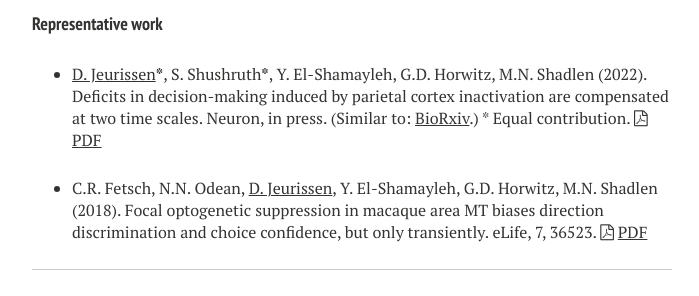
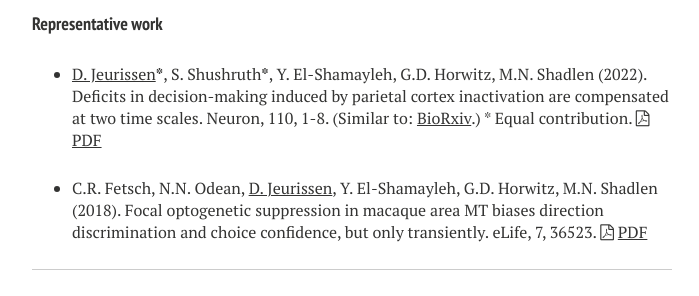
Before and after one commit to DaniqueJeurissen/DaniqueJeurissen.github.io, a Jekyll site: the page built from research/index.md, in a window 1280 px wide and 900 px high, scrolled down 2090 px. Shown: the part 197-493 px from the top of the window, without its empty margins (288-987 px from the left). Built offline with Jekyll 4.4.1, drawn with Linux system fonts in a browser that asks for light colours; nearby versions of some CDN libraries.

Commit message:
Cite neuron publication

```diff
--- a/research/index.md
+++ b/research/index.md
@@ -47,7 +47,7 @@ Our current research aims to reveal how neurons in distant brain areas change th
 
 #### Representative work
 
-* <u>D. Jeurissen</u>**\***, S. Shushruth**\***, Y. El-Shamayleh, G.D. Horwitz, M.N. Shadlen (2022). Deficits in decision-making induced by parietal cortex inactivation are compensated at two time scales. Neuron, in press. (Similar to: [BioRxiv](https://www.biorxiv.org/content/10.1101/2021.09.10.459856v1).) \* Equal contribution. <i class="fa fa-file-pdf-o"></i> [PDF](https://www.biorxiv.org/content/10.1101/2021.09.10.459856v1.full.pdf)
+* <u>D. Jeurissen</u>**\***, S. Shushruth**\***, Y. El-Shamayleh, G.D. Horwitz, M.N. Shadlen (2022). Deficits in decision-making induced by parietal cortex inactivation are compensated at two time scales. Neuron, 110, 1-8. (Similar to: [BioRxiv](https://www.biorxiv.org/content/10.1101/2021.09.10.459856v1).) \* Equal contribution. <i class="fa fa-file-pdf-o"></i> [PDF](https://www.biorxiv.org/content/10.1101/2021.09.10.459856v1.full.pdf)
 
 
 * C.R. Fetsch, N.N. Odean, <u>D. Jeurissen</u>, Y. El-Shamayleh, G.D. Horwitz, M.N. Shadlen (2018). Focal optogenetic suppression in macaque area MT biases direction discrimination and choice confidence, but only transiently. eLife,  7, 36523. <i class="fa fa-file-pdf-o"></i> [PDF](https://elifesciences.org/download/aHR0cHM6Ly9jZG4uZWxpZmVzY2llbmNlcy5vcmcvYXJ0aWNsZXMvMzY1MjMvZWxpZmUtMzY1MjMtdjIucGRm/elife-36523-v2.pdf?_hash=IcM8Uw4KaAGU0FT9Uws4THeYryZBJhJcxCYFamXP618%3D)
```
Also changed, not shown: 3 other files.
